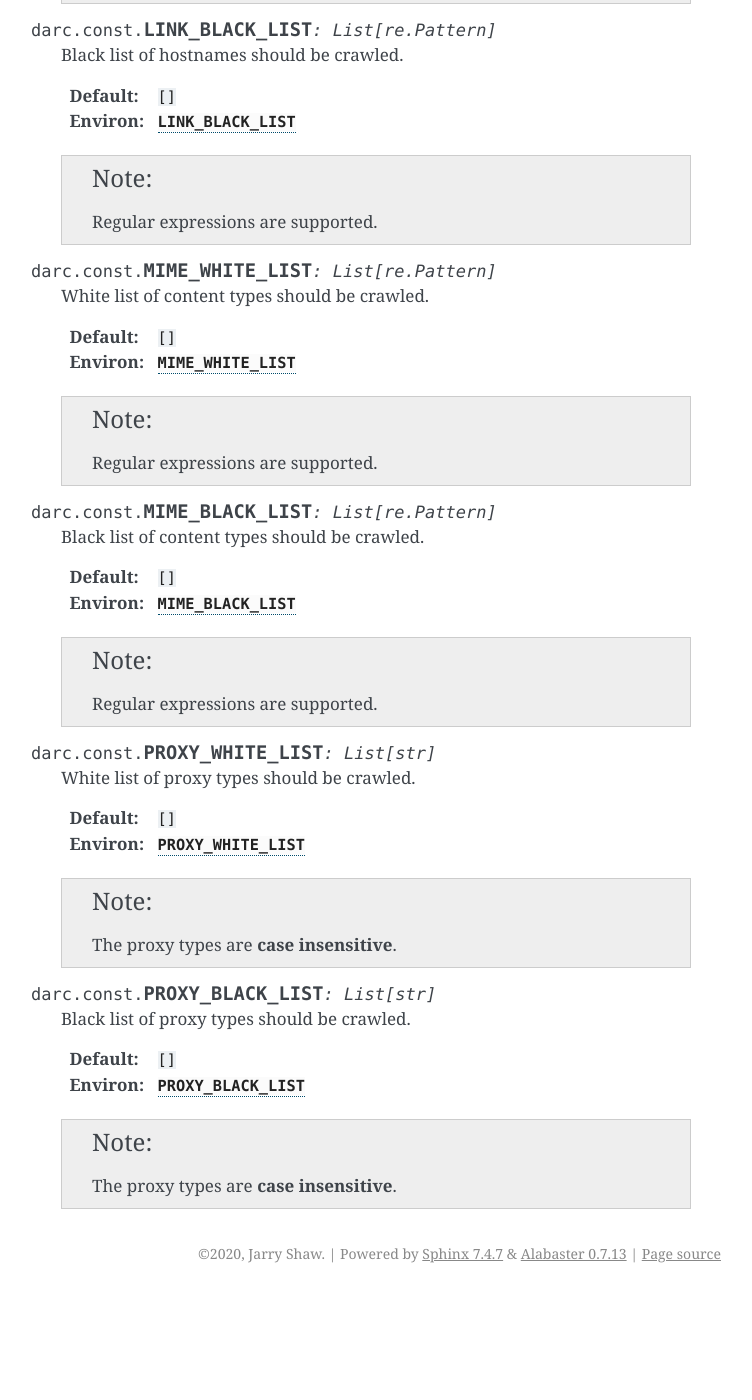
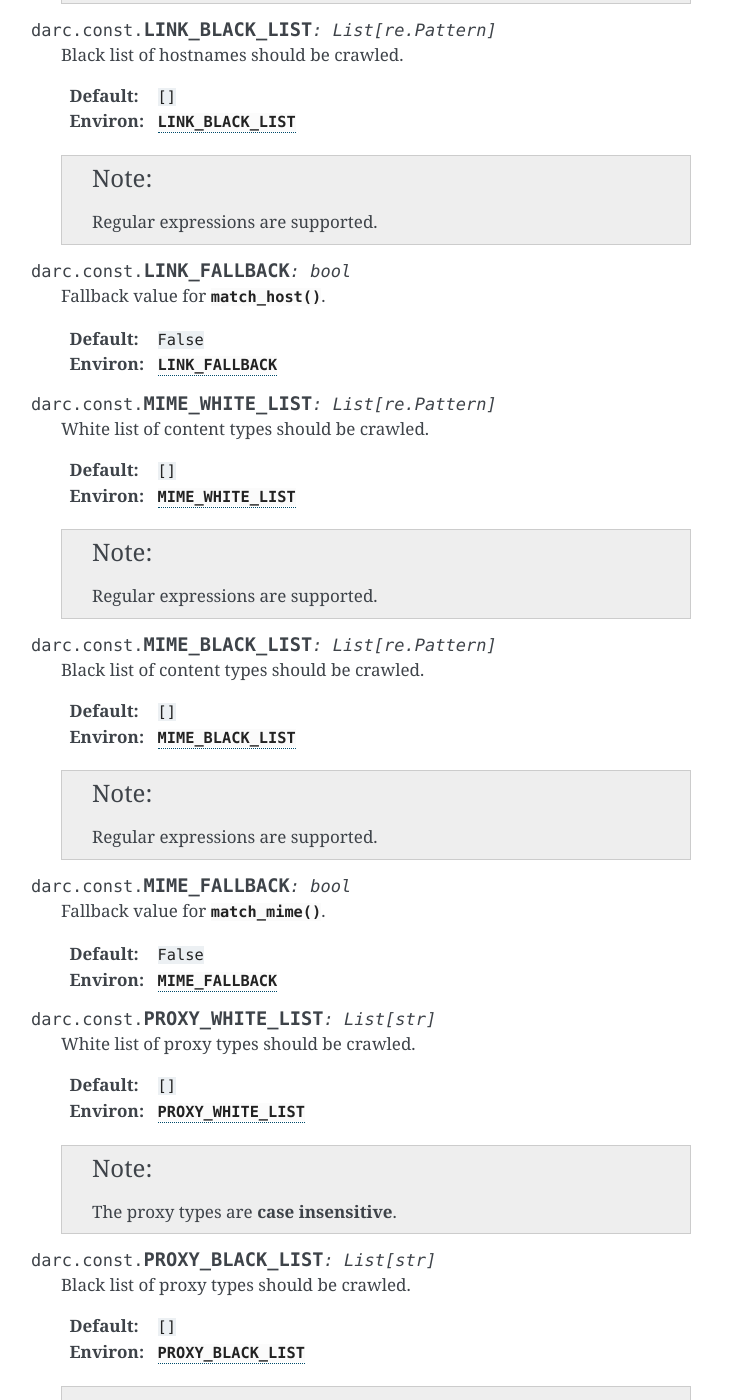
Before and after one commit to JarryShaw/darc, a Sphinx documentation site: the page built from docs/source/darc.const.rst, in a window 1280 px wide and 1400 px high, scrolled down 4594 px. Shown: the whole window, without its empty margins (389-1141 px from the left). Built offline with Sphinx 7.4.7, drawn with Linux system fonts in a browser that asks for light colours; before the commit the page ends 5887 px from its top, so only the background shows below that; some of the changed text lies outside the part shown.

Commit message:
Regular update
 * integrate walrus for Python 3.6/3.7 support
 * introducted new environs to toggle match function fallback values

```diff
--- a/darc/__init__.py
+++ b/darc/__init__.py
@@ -37,4 +37,4 @@ and the fallback slowest single-threaded solutions when crawling.
 from darc.process import process as darc  # pylint: disable=unused-import
 
 __all__ = ['darc']
-__version__ = '0.1.1'
+__version__ = '0.1.2'
--- a/docker-compose.debug.yml
+++ b/docker-compose.debug.yml
@@ -102,14 +102,20 @@ services:
       ]'
       # link black list
       LINK_BLACK_LIST: '[ "(.*\\.)?facebookcorewwwi\\.onion", "(.*\\.)?nytimes3xbfgragh\\.onion" ]'
+      # link fallback flag
+      LINK_FALLBACK: 1
       # content type white list
       MIME_WHITE_LIST: '[ "text/html", "application/xhtml+xml" ]'
       # content type black list
       MIME_BLACK_LIST: '[ "text/css", "application/javascript", "text/json" ]'
+      # content type fallback flag
+      MIME_FALLBACK: 0
       # proxy type white list
       PROXY_WHITE_LIST: '[ "i2p", "freenet", "zeronet" ]'
       # proxy type black list'
       PROXY_BLACK_LIST: '[ "tor" ]'
+      # proxy type fallback flag
+      PROXY_FALLBACK: 0
       # API retry times
       API_RETRY: 0
       # API URLs
--- a/docker-compose.yml
+++ b/docker-compose.yml
@@ -92,14 +92,20 @@ services:
       ]'
       # link black list
       LINK_BLACK_LIST: '[ "(.*\\.)?facebookcorewwwi\\.onion", "(.*\\.)?nytimes3xbfgragh\\.onion" ]'
+      # link fallback flag
+      LINK_FALLBACK: 1
       # content type white list
       MIME_WHITE_LIST: '[ "text/html", "application/xhtml+xml" ]'
       # content type black list
       MIME_BLACK_LIST: '[ "text/css", "application/javascript", "text/json" ]'
+      # content type fallback flag
+      MIME_FALLBACK: 0
       # proxy type white list
       PROXY_WHITE_LIST: '[ "tor", "i2p", "freenet", "zeronet" ]'
       # proxy type black list
       PROXY_BLACK_LIST: '[ "null", "data" ]'
+      # proxy type fallback flag
+      PROXY_FALLBACK: 0
       # API retry times
       API_RETRY: 10
       # API URLs
--- a/docs/source/conf.py
+++ b/docs/source/conf.py
@@ -22,7 +22,7 @@ copyright = '2020, Jarry Shaw'
 author = 'Jarry Shaw'
 
 # The full version, including alpha/beta/rc tags
-release = '0.1.0'
+release = '0.1.2'
 
 
 # -- General configuration ---------------------------------------------------
--- a/docs/source/darc.const.rst
+++ b/docs/source/darc.const.rst
@@ -259,6 +259,14 @@ White / Black Lists
 
       Regular expressions are supported.
 
+.. data:: darc.const.LINK_FALLBACK
+   :type: bool
+
+   Fallback value for :func:`~darc.parse.match_host`.
+
+   :default: ``False``
+   :environ: :data:`LINK_FALLBACK`
+
 .. data:: darc.const.MIME_WHITE_LIST
    :type: List[re.Pattern]
 
@@ -282,6 +290,14 @@ White / Black Lists
    .. note::
 
       Regular expressions are supported.
+
+.. data:: darc.const.MIME_FALLBACK
+   :type: bool
+
+   Fallback value for :func:`~darc.parse.match_mime`.
+
+   :default: ``False``
+   :environ: :data:`MIME_FALLBACK`
 
 .. data:: darc.const.PROXY_WHITE_LIST
    :type: List[str]
@@ -307,6 +323,14 @@ White / Black Lists
 
       The proxy types are **case insensitive**.
 
+.. data:: darc.const.PROXY_FALLBACK
+   :type: bool
+
+   Fallback value for :func:`~darc.parse.match_proxy`.
+
+   :default: ``False``
+   :environ: :data:`PROXY_FALLBACK`
+
 .. |requests| replace:: ``requests``
 .. _requests: https://requests.readthedocs.io
 .. |selenium| replace:: ``selenium``
```
Also changed, not shown: README.rst (+9 -3 lines), docs/source/index.rst (+24 -3 lines), setup.py (+31 -3 lines), 5 other files.
